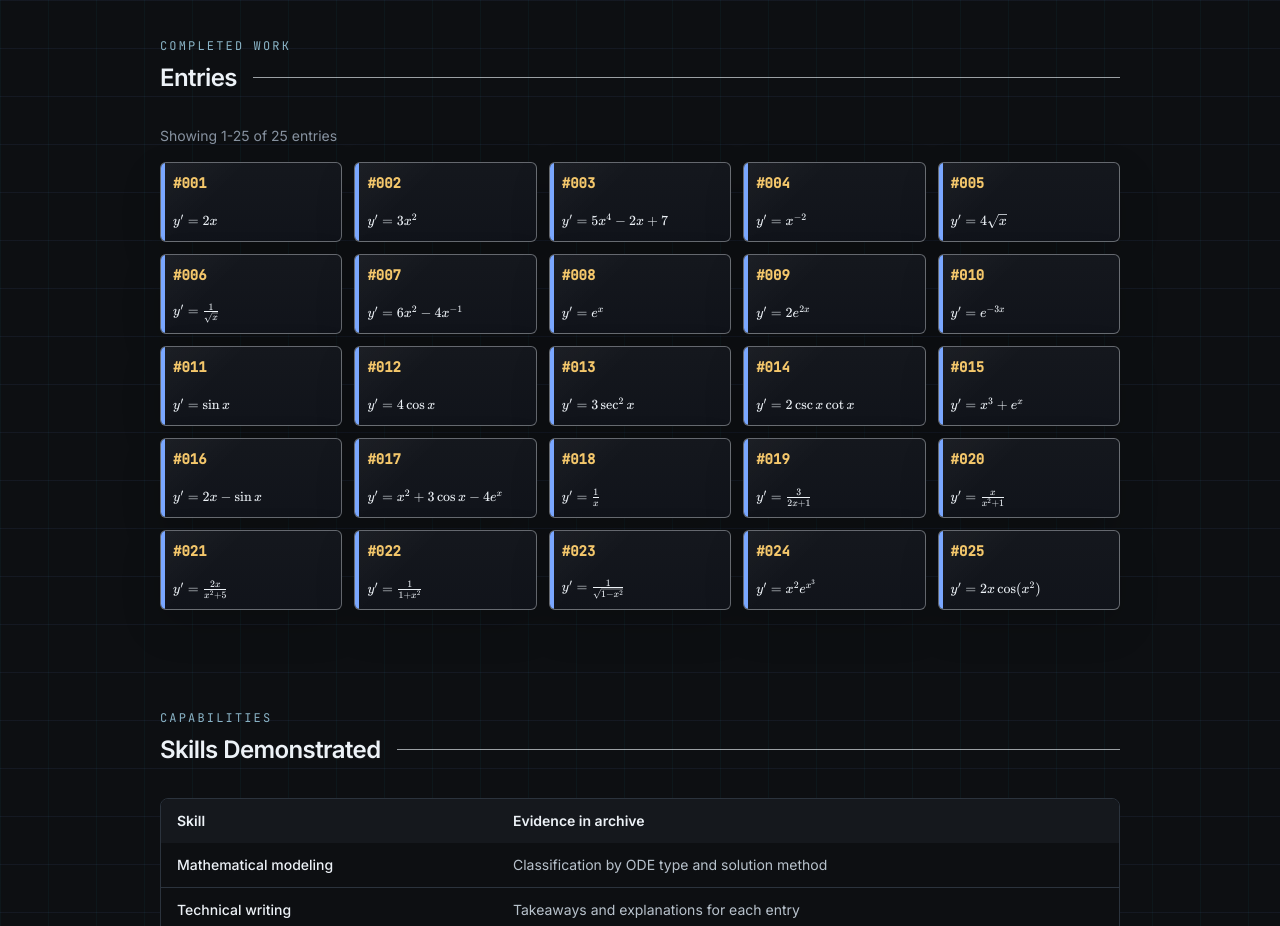
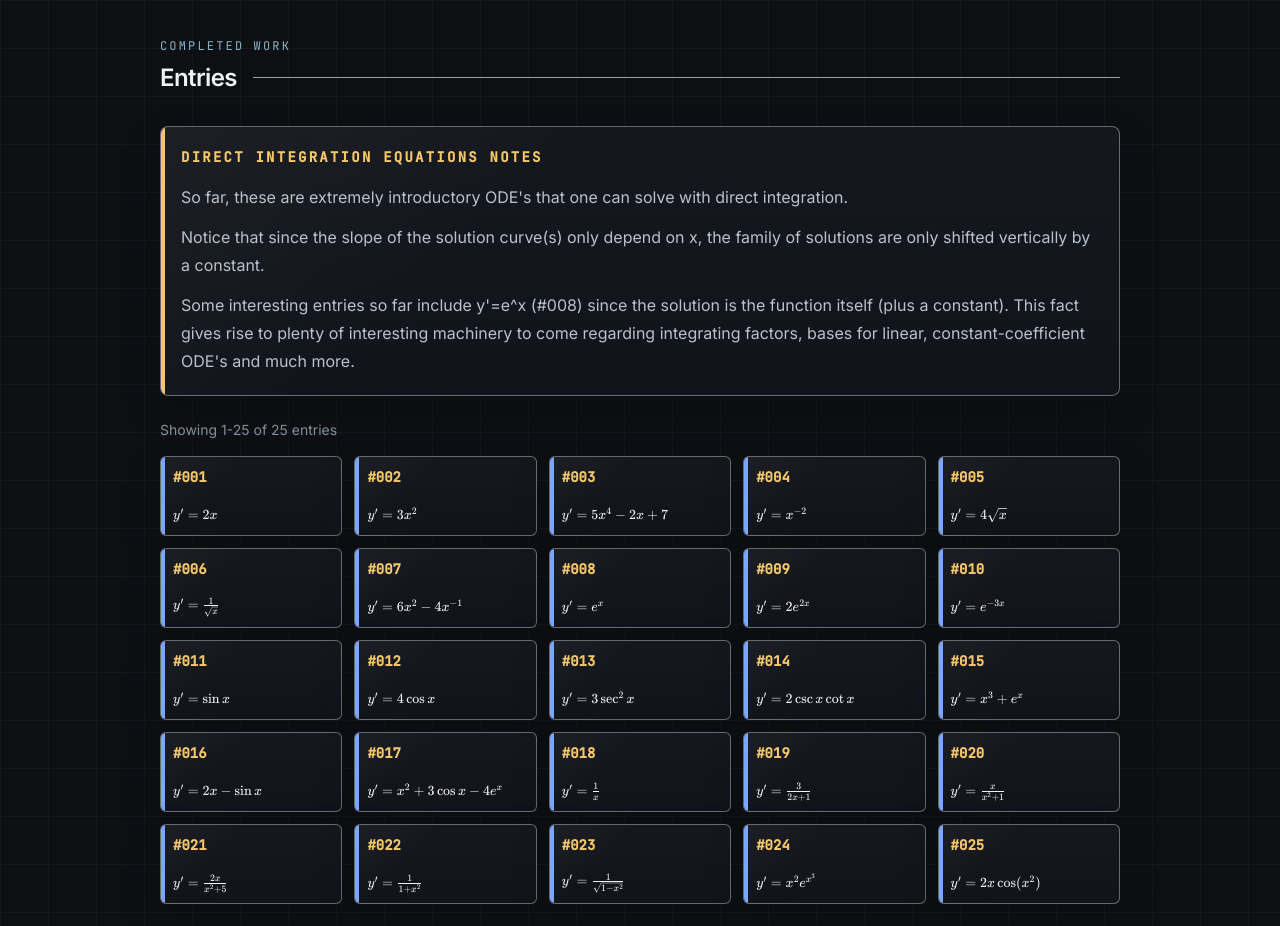
Before and after one commit to jtlutz190/Jacksons-website, a Next.js app: page /diffeq in a window 1280 px wide. Shown: the part 2400-3326 px from the top of the page. Built offline with nearby package versions, Linux system fonts and the light colour scheme.

Commit message:
Add direct integration notes card

```diff
--- a/components/DiffeqEntryBrowser.tsx
+++ b/components/DiffeqEntryBrowser.tsx
@@ -313,6 +313,30 @@ export default function DiffeqEntryBrowser({ entries }: DiffeqEntryBrowserProps)
           </div>
         </div>
 
+        <aside className="card card-gold mb-6 rounded-lg border border-gold/45 bg-surface p-5 shadow-[0_18px_48px_rgba(244,199,107,0.10)]">
+          <h3 className="font-mono text-sm font-semibold uppercase tracking-[0.16em] text-gold">
+            Direct integration equations notes
+          </h3>
+          <div className="mt-4 space-y-3 text-sm leading-6 text-soft sm:text-base sm:leading-7">
+            <p>
+              So far, these are extremely introductory ODE&apos;s that one can
+              solve with direct integration.
+            </p>
+            <p>
+              Notice that since the slope of the solution curve(s) only depend
+              on x, the family of solutions are only shifted vertically by a
+              constant.
+            </p>
+            <p>
+              Some interesting entries so far include y&apos;=e^x (#008) since
+              the solution is the function itself (plus a constant). This fact
+              gives rise to plenty of interesting machinery to come regarding
+              integrating factors, bases for linear, constant-coefficient
+              ODE&apos;s and much more.
+            </p>
+          </div>
+        </aside>
+
         {filteredEntries.length > 0 ? (
           <>
             <div className="mb-4 flex flex-col gap-3 sm:flex-row sm:items-center sm:justify-between">
```
